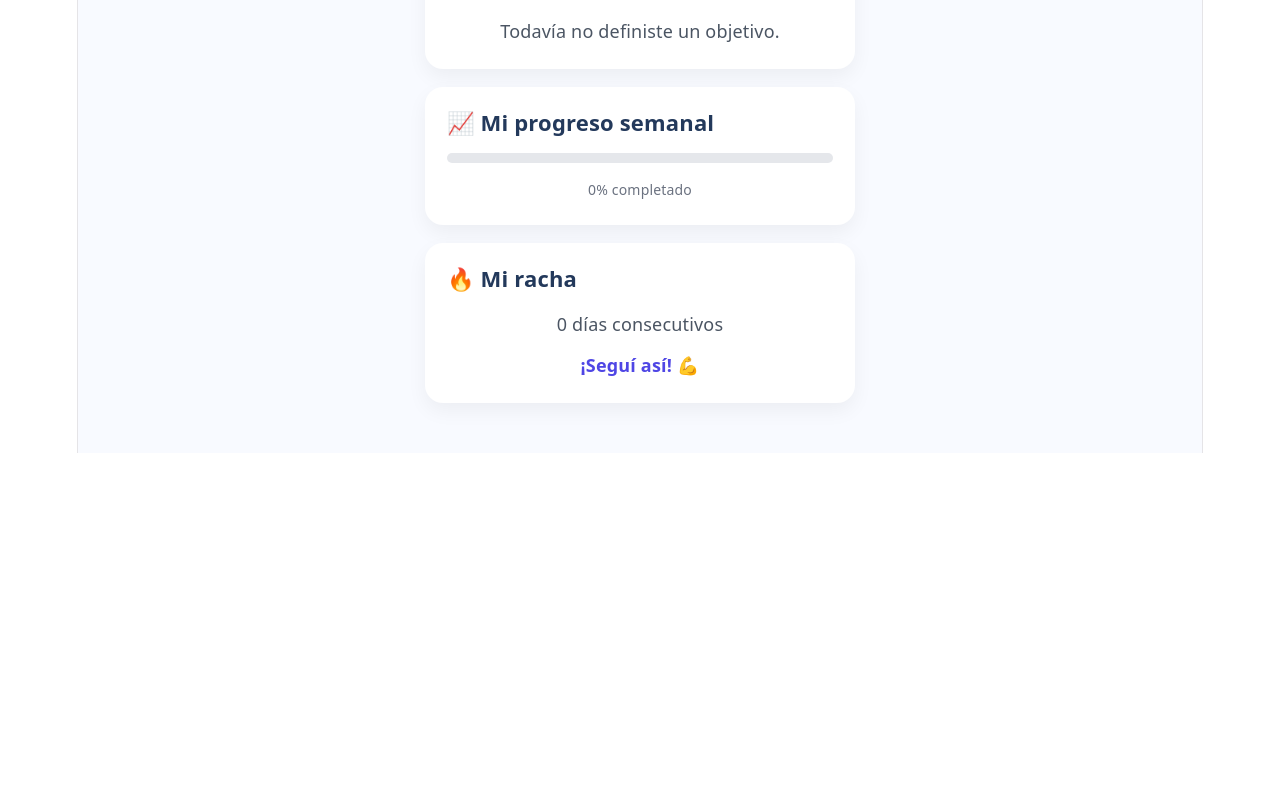
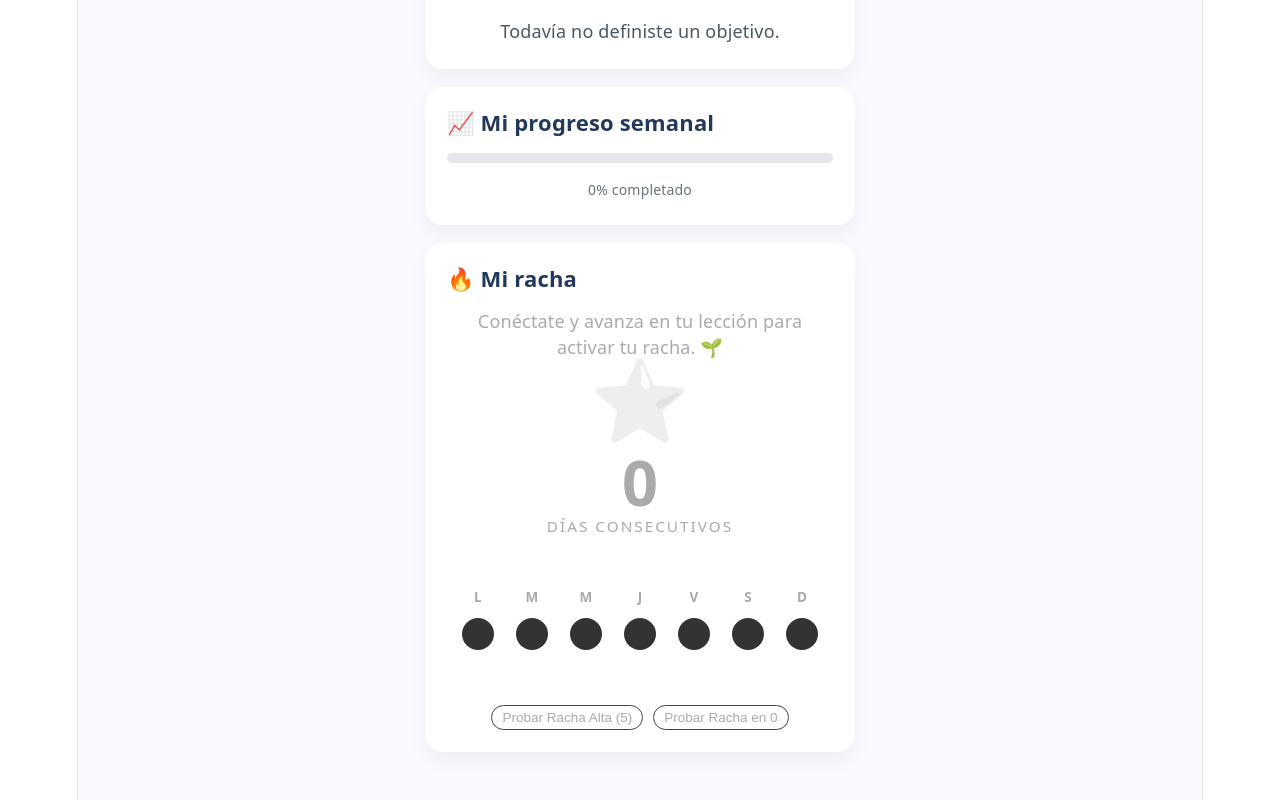
Before and after one commit to keeynnyth/innova-mentor, a React (Vite) app: page /mi-recorrido in a window 1280 px wide. Shown: the part 821-1621 px from the top of the page. Before the commit the page ends 1274 px from the top, so only its background shows below. Built offline with nearby package versions, Linux system fonts and the light colour scheme; no server answers; the database is empty; sample sign-in values are in the browser's storage.

Commit message:
feat: avance en Racha

```diff
--- a/src/pages/Dashboard/Dashboard.jsx
+++ b/src/pages/Dashboard/Dashboard.jsx
@@ -6,6 +6,8 @@ import avatarNova from "/branding/avatar-nova-hi.png";
 import useDashboard from "../../hooks/useDashboard";
 
 import { generateChallenge } from "../../services/challenges/challengeGenerator";
+
+import Racha from "../Racha/Racha.jsx";
 
 function Dashboard() {
 
@@ -163,7 +165,11 @@ function Dashboard() {
 
         </section>
 
-        <section className="info-card">
+        {/* 💡 AQUÍ SE INVOCA EL COMPONENTE RACHA: */}
+        {/* Reemplaza toda la sección antigua de "Mi racha" por esta sola línea */}
+        <Racha diasRacha={userProfile.streak} />
+
+        {/* <section className="info-card">
 
           <div className="card-header">
 
@@ -183,7 +189,7 @@ function Dashboard() {
 
           </p>
 
-        </section>
+        </section> */}
 
       </div>
 
--- /dev/null
+++ b/src/pages/Racha/Racha.jsx
@@ -0,0 +1,82 @@
+import React, { useState } from 'react';
+import './racha.css';
+
+export default function Racha({ diasRacha: rachaReal }) {
+  // Estado interno temporal para la simulación.
+  // Si 'rachaReal' es undefined o viene del dashboard, usamos el simulado.
+  const [diasSimulados, setDiasSimulados] = useState(rachaReal !== undefined ? rachaReal : 5);
+
+  const rachaActiva = diasSimulados > 0;
+  const diasSemana = ['L', 'M', 'M', 'J', 'V', 'S', 'D'];
+
+  // Historial visual de ejemplo para la semana
+  const estadoDiasEjemplo = ['completed', 'completed', 'completed', 'completed', 'current', '', ''];
+
+  return (
+    <section className="info-card streak-section-card">
+
+      {/* 1) Mensaje de Ánimo Dinámico */}
+      <div className="message-container">
+        <div className="card-header">
+          <h3>🔥 Mi racha</h3>
+        </div>
+        <p className="streak-motivation-text">
+          {rachaActiva
+            ? `¡Has completado ${diasSimulados} días seguidos! ¡Seguí así! 💪`
+            : 'Conéctate y avanza en tu lección para activar tu racha. 🌱'}
+        </p>
+      </div>
+
+      {/* Contenedor de Estrella y Número */}
+      <div className="streak-stats-wrapper">
+        {/* 2) Avatar de Estrella */}
+        <div className="avatar-container">
+          <div className={`star-avatar ${rachaActiva ? 'animated' : 'grayed'}`}>⭐</div>
+        </div>
+
+        {/* 3) Contabilidad de los días */}
+        <div className="streak-number-wrapper">
+          <div className={`streak-count ${rachaActiva ? 'active' : 'inactive'}`}>
+            {diasSimulados}
+          </div>
+          <div className="streak-label">Días consecutivos</div>
+        </div>
+      </div>
+
+      {/* 4) Días de la semana */}
+      <div className="week-container">
+        {diasSemana.map((dia, index) => {
+          const claseEstado = rachaActiva ? estadoDiasEjemplo[index] : '';
+
+          return (
+            <div key={index} className="day-column">
+              <span className="day-label">{dia}</span>
+              <div className={`day-indicator ${claseEstado}`}>
+                {claseEstado === 'completed' ? '✓' : ''}
+              </div>
+            </div>
+          );
+        })}
+      </div>
+
+      {/* 🛠️ BOTONES TEMPORALES DE SIMULACIÓN */}
+      <div style={{ display: 'flex', gap: '10px', marginTop: '15px', justifyContent: 'center' }}>
+        <button
+          className="btn-test"
+          onClick={() => setDiasSimulados(5)}
+          style={{ padding: '4px 10px', fontSize: '0.75rem', cursor: 'pointer' }}
+        >
+          Probar Racha Alta (5)
+        </button>
+        <button
+          className="btn-test"
+          onClick={() => setDiasSimulados(0)}
+          style={{ padding: '4px 10px', fontSize: '0.75rem', cursor: 'pointer' }}
+        >
+          Probar Racha en 0
+        </button>
+      </div>
+
+    </section>
+  );
+}
--- /dev/null
+++ b/src/pages/Racha/racha.css
@@ -0,0 +1,145 @@
+:root {
+    --primary-color: #ffc107; /* Amarillo Estrella */
+    --bg-color: #121214;      /* Fondo Oscuro */
+    --card-bg: #1e1e24;       /* Fondo Tarjeta */
+    --text-color: #ffffff;
+    --text-secondary: #aaaaaa;
+}
+
+.streak-container {
+    display: flex;
+    justify-content: center;
+    align-items: center;
+    min-height: 100vh;
+    background-color: var(--bg-color);
+    font-family: system-ui, -apple-system, sans-serif;
+}
+
+/* Contenedor Principal */
+.streak-card {
+    background-color: var(--card-bg);
+    border-radius: 24px;
+    padding: 30px;
+    width: 360px;
+    text-align: center;
+    box-shadow: 0 10px 30px rgba(0, 0, 0, 0.5);
+    border: 2px solid #333;
+}
+
+/* 1) Mensajes */
+.message-container h2 {
+    margin: 0 0 10px 0;
+    font-size: 1.6rem;
+    color: var(--text-color);
+}
+.message-container p {
+    color: var(--text-secondary);
+    margin: 0 0 25px 0;
+    font-size: 1rem;
+    line-height: 1.4;
+}
+
+/* 2) Avatar de Estrella */
+.avatar-container {
+    margin-bottom: 15px;
+}
+.star-avatar {
+    font-size: 80px;
+    display: inline-block;
+    transition: transform 0.3s ease;
+}
+.star-avatar.animated {
+    animation: pulse 2s infinite ease-in-out;
+}
+.star-avatar.grayed {
+    filter: grayscale(1) opacity(0.4);
+}
+
+/* 3) Contador de Días */
+.streak-count {
+    font-size: 3.5rem;
+    font-weight: bold;
+    line-height: 1;
+    transition: color 0.3s ease;
+}
+.streak-count.active {
+    color: var(--primary-color);
+}
+.streak-count.inactive {
+    color: var(--text-secondary);
+}
+.streak-label {
+    text-transform: uppercase;
+    font-size: 0.85rem;
+    letter-spacing: 2px;
+    color: var(--text-secondary);
+    margin-bottom: 30px;
+}
+
+/* 4) Calendario Semanal de 7 días */
+.week-container {
+    display: flex;
+    justify-content: space-between;
+    background: rgba(255, 255, 255, 0.05);
+    padding: 15px;
+    border-radius: 16px;
+}
+.day-column {
+    display: flex;
+    flex-direction: column;
+    align-items: center;
+    gap: 8px;
+}
+.day-label {
+    font-size: 0.75rem;
+    font-weight: bold;
+    color: var(--text-secondary);
+}
+.day-indicator {
+    width: 32px;
+    height: 32px;
+    border-radius: 50%;
+    background-color: #333;
+    display: flex;
+    justify-content: center;
+    align-items: center;
+    font-size: 0.9rem;
+    font-weight: bold;
+    color: transparent;
+    transition: all 0.3s ease;
+}
+
+/* Estados de los círculos de los días */
+.day-indicator.completed {
+    background-color: var(--primary-color);
+    color: #000;
+    box-shadow: 0 0 10px rgba(255, 193, 7, 0.5);
+}
+.day-indicator.current {
+    border: 2px solid var(--primary-color);
+    background-color: transparent;
+}
+
+/* Animación de la estrella */
+@keyframes pulse {
+    0% { transform: scale(1); filter: drop-shadow(0 0 5px rgba(255,193,7,0.4)); }
+    50% { transform: scale(1.08); filter: drop-shadow(0 0 15px rgba(255,193,7,0.7)); }
+    100% { transform: scale(1); filter: drop-shadow(0 0 5px rgba(255,193,7,0.4)); }
+}
+
+/* Botón simulador */
+.btn-test {
+    margin-top: 25px;
+    background: transparent;
+    border: 1px solid #444;
+    color: var(--text-secondary);
+    padding: 8px 16px;
+    border-radius: 20px;
+    cursor: pointer;
+    font-size: 0.8rem;
+    transition: all 0.2s;
+}
+.btn-test:hover {
+    background: #222;
+    color: #fff;
+}
--- a/src/routes/AppRoutes.jsx
+++ b/src/routes/AppRoutes.jsx
@@ -12,6 +12,7 @@ import Interests from "../pages/Interests/Interests";
 import Ready from "../pages/Ready/Ready";
 import Dashboard from "../pages/Dashboard/Dashboard";
 import ForgotPassword from "../pages/ForgotPassword/ForgotPassword";
+import Racha from "../pages/Racha/Racha";
 
 import ProtectedRoute from "../components/auth/ProtectedRoute";
 import PublicRoute from "../components/auth/PublicRoute";
```
Also changed, not shown: src/components/common/RachaRes/rachaRes.jsx (added).
